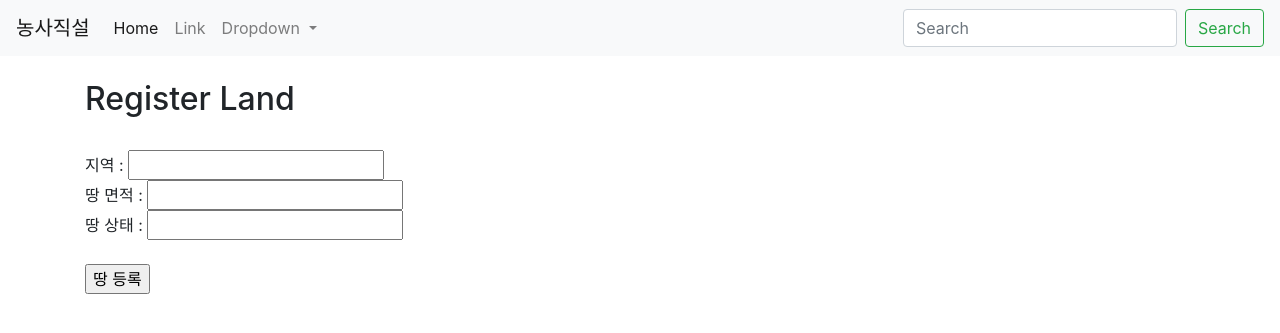
After one commit to labiss96/Farm_Sharing_Project, a Django app: page /accounts/newLand/ in a window 1280 px wide. The commit adds this page. Shown: the top 333 px of the page. Run offline with Django 3.2, Linux system fonts and the light colour scheme; some libraries are stand-ins or nearby versions.

Commit message:
땅 추가 html 생성

```diff
--- a/farmsharing_project/accounts/models.py
+++ b/farmsharing_project/accounts/models.py
@@ -22,6 +22,6 @@ class Comment(models.Model):
     rating = models.IntegerField(null=True) #별점
 
 class Land(models.Model): #땅
-    region=models.CharField(max_length=200,null=True) #지역
-    land_area=models.CharField(max_length=100,null=True) #면적
-    land_condition=models.CharField(max_length=200,null=True) #땅상태
+    region = models.CharField(max_length=200,null=True) #지역
+    land_area = models.CharField(max_length=100,null=True) #면적
+    land_condition = models.CharField(max_length=200,null=True) #땅상태
--- /dev/null
+++ b/farmsharing_project/accounts/templates/land_new.html
@@ -0,0 +1,23 @@
+{% extends 'base.html' %}
+{% block content %}
+
+
+<div class="container">
+    <br>
+    <h2>Register Land</h2>
+    <form method="POST" action="">
+        {% csrf_token %}
+        <br>
+        지역 : <input name="region" type="text" value="">
+        <br>
+        땅 면적 : <input name="land_area" type="text" value="">
+        <br>
+        땅 상태 : <input name="land_condition" type="text" value="">
+        <br><br>
+        <input type="submit" value="땅 등록">
+        <br>
+    </form>
+</div>
+
+
+{% endblock %}
--- a/farmsharing_project/accounts/urls.py
+++ b/farmsharing_project/accounts/urls.py
@@ -1,6 +1,7 @@
 from django.contrib import admin
 from django.urls import path
+from . import views
 
 urlpatterns = [
-
+    path('newLand/', views.land_new, name="land_new"),
 ]
--- a/farmsharing_project/accounts/views.py
+++ b/farmsharing_project/accounts/views.py
@@ -1,3 +1,6 @@
 from django.shortcuts import render
 
 # Create your views here.
+
+def land_new(request):
+    return render(request, 'land_new.html')
--- a/farmsharing_project/farmsharing_project/templates/base.html
+++ b/farmsharing_project/farmsharing_project/templates/base.html
@@ -13,7 +13,7 @@
 </head>
 <body>
     <nav class="navbar navbar-expand-lg navbar-light bg-light">
-        <a class="navbar-brand" href="#">Navbar</a>
+        <a class="navbar-brand" href="/">농사직설</a>
         <button class="navbar-toggler" type="button" data-toggle="collapse" data-target="#navbarSupportedContent" aria-controls="navbarSupportedContent" aria-expanded="false" aria-label="Toggle navigation">
           <span class="navbar-toggler-icon"></span>
         </button>
@@ -21,7 +21,7 @@
         <div class="collapse navbar-collapse" id="navbarSupportedContent">
           <ul class="navbar-nav mr-auto">
             <li class="nav-item active">
-              <a class="nav-link" href="#">Home <span class="sr-only">(current)</span></a>
+              <a class="nav-link" href="/">Home <span class="sr-only">(current)</span></a>
             </li>
             <li class="nav-item">
               <a class="nav-link" href="#">Link</a>
@@ -37,9 +37,6 @@
                 <a class="dropdown-item" href="#">Something else here</a>
               </div>
             </li>
-            <li class="nav-item">
-              <a class="nav-link disabled" href="#" tabindex="-1" aria-disabled="true">Disabled</a>
-            </li>
           </ul>
           <form class="form-inline my-2 my-lg-0">
             <input class="form-control mr-sm-2" type="search" placeholder="Search" aria-label="Search">
```
Also changed, not shown: farmsharing_project/accounts/templates/land_edit.html (added).
